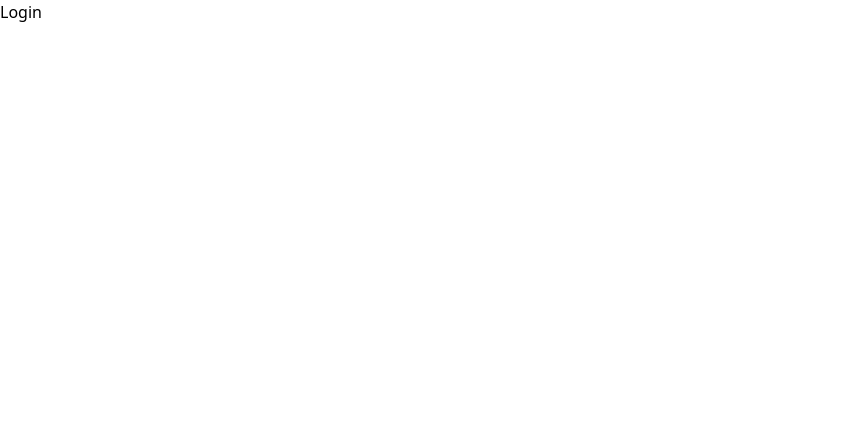
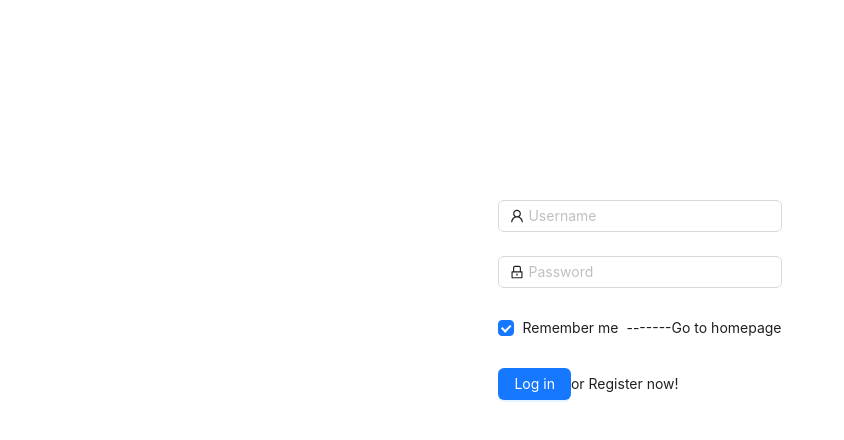
Before and after one commit to huuloc2026/ToDoListReact, a React (Vite) app: page /login in a window 1280 px wide. Shown: the top 440 px of the page, without its empty margins (0-844 px from the left). Built offline with nearby package versions, Linux system fonts and the light colour scheme.

Commit message:
useContext login

```diff
--- a/src/App.jsx
+++ b/src/App.jsx
@@ -7,9 +7,9 @@ import { Outlet } from "react-router-dom";
 const App = () => {
   return (
     <>
-      <div className="min-h-screen flex flex-col">
-        <Header></Header>
-        <main className="flex-grow">
+      <div className="max-h-screen">
+        <Header />
+        <main className="my-10">
           <Outlet />
         </main>
         <Footer />
--- /dev/null
+++ b/src/components/context/Auth.jsx
@@ -0,0 +1,28 @@
+import { createContext, useState } from "react";
+
+export const AuthContext = createContext({
+  emai: "",
+  phone: "",
+  password: "",
+  fullName: "",
+  role: "",
+  avatar: "",
+  id: "",
+});
+
+export const AuthWrapper = (props) => {
+  const [user, setUser] = useState({
+    emai: "",
+    phone: "",
+    password: "",
+    fullName: "",
+    role: "",
+    avatar: "",
+    id: "",
+  });
+  return (
+    <AuthContext.Provider value={{ user, setUser }}>
+      {props.children}
+    </AuthContext.Provider>
+  );
+};
--- /dev/null
+++ b/src/components/testhook/Content.jsx
@@ -0,0 +1,10 @@
+import React from "react";
+import { Paragaph } from "./Paragaph";
+
+export const Content = () => {
+  return (
+    <>
+      <Paragaph></Paragaph>
+    </>
+  );
+};
--- /dev/null
+++ b/src/components/testhook/Index.jsx
@@ -0,0 +1,24 @@
+import React, { createContext, useState } from "react";
+import { Content } from "./Content";
+import { Button } from "antd";
+import "./index.css";
+
+export const ThemeContext = createContext();
+
+export const Index = () => {
+  const [theme, setTheme] = useState("light");
+  const handleClick = () => {
+    setTheme(theme === "light" ? "dark" : "light");
+  };
+
+  return (
+    <ThemeContext.Provider value={theme}>
+      <div className="flex m-2 flex-row">
+        <Button type="primary" onClick={() => handleClick()}>
+          Toggle
+        </Button>
+        <Content></Content>
+      </div>
+    </ThemeContext.Provider>
+  );
+};
--- /dev/null
+++ b/src/components/testhook/Paragaph.jsx
@@ -0,0 +1,14 @@
+import React from "react";
+import { ThemeContext } from "./Index";
+import { useContext } from "react";
+export const Paragaph = () => {
+  const theme = useContext(ThemeContext);
+  return (
+    <div className={`"border" ${theme}`}>
+      Lorem ipsum dolor, sit amet consectetur adipisicing elit. Corrupti, ipsa
+      consectetur quisquam officiis numquam saepe eos quasi. Aliquid veniam
+      voluptate non! Aliquid, repudiandae! Fugiat, consequuntur. Quis, optio!
+      Repellat, veritatis aperiam!
+    </div>
+  );
+};
--- /dev/null
+++ b/src/components/testhook/index.css
@@ -0,0 +1,4 @@
+.dark {
+  color: white;
+  background-color: #000;
+}
--- a/src/layouts/Footer.jsx
+++ b/src/layouts/Footer.jsx
@@ -3,10 +3,10 @@ import { Link } from "react-router-dom";
 const Footer = () => {
   return (
     <>
-      <footer className="bg-red-800 flex-grow font-[sans-serif]  w-screen">
-        <div className="flex justify-center items-center">
+      <footer className="bg-red-800 flex justify-center font-[sans-serif] m ">
+        <div className="flex justify-center items-center gap-3 p-2">
           <Link to="./">
-            <img src={logo} className="w-[50px] h-[50px]" alt="logo" />
+            <img src={logo} className="w-[30px] h-[30px]" alt="logo" />
           </Link>
           <p className="text-white text-sm">
             © The Virtouso. All rights reserved.
--- a/src/layouts/Header.jsx
+++ b/src/layouts/Header.jsx
@@ -1,10 +1,13 @@
 import logo from "../assets/logo copy.png";
 import { HomeOutlined, ProductOutlined, UserOutlined } from "@ant-design/icons";
 import { Menu } from "antd";
-import React, { useState } from "react";
+import React, { useContext, useState } from "react";
 import { Link } from "react-router-dom";
+import { AuthContext } from "../components/context/Auth";
 
 export const Header = () => {
+  const { user } = useContext(AuthContext);
+  console.log(user);
   const items = [
     {
       label: <Link to={"/"}>Logo</Link>,
@@ -25,10 +28,19 @@ export const Header = () => {
       key: "books",
       icon: <ProductOutlined />,
     },
+    {
+      label: <Link to={"/Login"}>Login</Link>,
+      key: "login",
+      icon: <ProductOutlined />,
+    },
+    {
+      label: <Link to={"/Register"}>Register</Link>,
+      key: "register",
+      icon: <ProductOutlined />,
+    },
   ];
   const [current, setCurrent] = useState("homepage");
   const onClick = (e) => {
-    console.log("click ", e);
     setCurrent(e.key);
   };
   return (
--- a/src/main.jsx
+++ b/src/main.jsx
@@ -10,6 +10,8 @@ import ErrorPage from "./pages/ErrorPage.jsx";
 
 import "./index.css";
 import TodoList from "./components/TodoList.jsx";
+import { AuthWrapper } from "./components/context/Auth.jsx";
+import { Index } from "./components/testhook/Index.jsx";
 const router = createBrowserRouter([
   {
     path: "/",
@@ -40,9 +42,16 @@ const router = createBrowserRouter([
     element: <Register />,
     errorElement: <ErrorPage />,
   },
+  {
+    path: "/test",
+    element: <Index />,
+    errorElement: <ErrorPage />,
+  },
 ]);
 createRoot(document.getElementById("root")).render(
   <StrictMode>
-    <RouterProvider router={router} />
+    <AuthWrapper>
+      <RouterProvider router={router} />
+    </AuthWrapper>
   </StrictMode>
 );
--- a/src/pages/Login.jsx
+++ b/src/pages/Login.jsx
@@ -1,7 +1,98 @@
-import React from "react";
+import React, { useContext, useState } from "react";
+import { LockOutlined, UserOutlined } from "@ant-design/icons";
+import {
+  Button,
+  Checkbox,
+  Form,
+  Input,
+  Flex,
+  message,
+  notification,
+} from "antd";
+import { Link, useNavigate } from "react-router-dom";
+import apiService from "../services/apiService";
+import { AuthContext } from "../components/context/Auth";
+const Login = () => {
+  const navigate = useNavigate();
+  const { setUser } = useContext(AuthContext);
+  const [loading, setLoading] = useState(false);
+  const onFinish = async (values) => {
+    setLoading(true);
+    const result = await apiService.LoginUserAPI(
+      values.username,
+      values.password
+    );
 
-const Login = () => {
-  return <div>Login</div>;
+    setLoading(false);
+    if (result.data) {
+      message.success("Success");
+      localStorage.setItem("access_token", result.data.access_token);
+      setUser(result.data.user);
+      navigate("/");
+    } else {
+      notification.error({
+        message: "Error login !!",
+        description: JSON.stringify(result.message),
+      });
+    }
+  };
+  return (
+    <div className="flex justify-center mt-[200px]">
+      {" "}
+      <Form
+        name="login"
+        initialValues={{
+          remember: true,
+        }}
+        style={{
+          maxWidth: 360,
+        }}
+        onFinish={onFinish}
+      >
+        <Form.Item
+          name="username"
+          rules={[
+            {
+              required: true,
+              message: "Please input your Username!",
+            },
+          ]}
+        >
+          <Input prefix={<UserOutlined />} placeholder="Username" />
+        </Form.Item>
+        <Form.Item
+          name="password"
+          rules={[
+            {
+              required: true,
+              message: "Please input your Password!",
+            },
+          ]}
+        >
+          <Input
+            prefix={<LockOutlined />}
+            type="password"
+            placeholder="Password"
+          />
+        </Form.Item>
+        <Form.Item>
+          <Flex justify="space-between" align="center">
+            <Form.Item name="remember" valuePropName="checked" noStyle>
+              <Checkbox>Remember me</Checkbox>
+            </Form.Item>
+            <Link to="/"> -------Go to homepage</Link>
+          </Flex>
+        </Form.Item>
+
+        <Form.Item>
+          <Button loading={loading} type="primary" htmlType="submit">
+            Log in
+          </Button>
+          or <Link to="/register">Register now!</Link>
+        </Form.Item>
+      </Form>
+    </div>
+  );
 };
 
 export default Login;
--- a/src/pages/Register.jsx
+++ b/src/pages/Register.jsx
@@ -1,26 +1,48 @@
 import React from "react";
-import { Button, Checkbox, Form, Input } from "antd";
+import { Button, Checkbox, Form, Input, notification } from "antd";
+import apiService from "../services/apiService";
+import { useNavigate } from "react-router-dom";
+import { Link } from "react-router-dom";
+import { HomeOutlined } from "@ant-design/icons";
 const Register = () => {
+  const navigate = useNavigate();
   const [form] = Form.useForm();
-  const onFinish = (values) => {
-    console.log("Success:", values);
+  const onFinish = async (values) => {
+    const result = await apiService.RegisterUserAPI(
+      values.fullName,
+      values.password,
+      values.email,
+      values.phone
+    );
+    if (result.data) {
+      notification.success({
+        message: "Resigter",
+        description: "Success Resigter New User!!",
+      });
+      navigate("/login");
+    } else {
+      notification.error({
+        message: "Error Register !!",
+        description: JSON.stringify(result.message),
+      });
+    }
   };
   const onFinishFailed = (errorInfo) => {
     console.log("Failed:", errorInfo);
   };
   return (
-    <div className="flex justify-center items-center mt-[200px]">
+    <div className="flex justify-center w-screen items-center mt-[200px]">
       <Form
         form={form}
         name="basic"
         labelCol={{
-          span: 10,
+          span: 24,
         }}
         wrapperCol={{
-          span: 20,
+          span: 100,
         }}
         style={{
-          maxWidth: 800,
+          maxWidth: 1600,
         }}
         initialValues={{
           remember: true,
@@ -30,8 +52,8 @@ const Register = () => {
         autoComplete="off"
       >
         <Form.Item
-          label="Username"
-          name="username"
+          label="Full Name"
+          name="fullName"
           rules={[
             {
               required: true,
@@ -82,31 +104,24 @@ const Register = () => {
         </Form.Item>
 
         <Form.Item
-          name="remember"
-          valuePropName="checked"
           wrapperCol={{
-            offset: 8,
-            span: 16,
+            offset: 0,
+            span: 12,
           }}
         >
-          <Checkbox>Remember me</Checkbox>
+          <div className="flex justify-between">
+            <Button type="primary" onClick={() => form.submit()}>
+              Regiser
+            </Button>
+            <Button type="dashed">
+              <Link to="/login">Already Account!</Link>
+            </Button>
+            <Button type="primary">
+              <Link to="/">Go to homepage</Link>
+            </Button>
+          </div>
         </Form.Item>
-
-        <Form.Item
-          wrapperCol={{
-            offset: 8,
-            span: 16,
-          }}
-        >
-          <Button
-            type="primary"
-            // onClick={() => form.submit()}
-            htmlType="submit"
-          >
-            Regiser
-          </Button>
-        </Form.Item>
-      </Form>
+      </Form>{" "}
     </div>
   );
 };
--- a/src/services/apiService.js
+++ b/src/services/apiService.js
@@ -54,4 +54,27 @@ export default {
     };
     return axios.put(URL_Backend, data);
   },
+
+  RegisterUserAPI: (fullName, password, email, phone) => {
+    const URL_Backend = "/api/v1/user/register";
+
+    const data = {
+      fullName: fullName,
+      password: password,
+      email: email,
+      phone: phone,
+    };
+    return axios.post(URL_Backend, data);
+  },
+
+  LoginUserAPI: (email, password) => {
+    const URL_Backend = "/api/v1/auth/login";
+
+    const data = {
+      username: email,
+      password: password,
+      // delay: 2000,
+    };
+    return axios.post(URL_Backend, data);
+  },
 };
```
